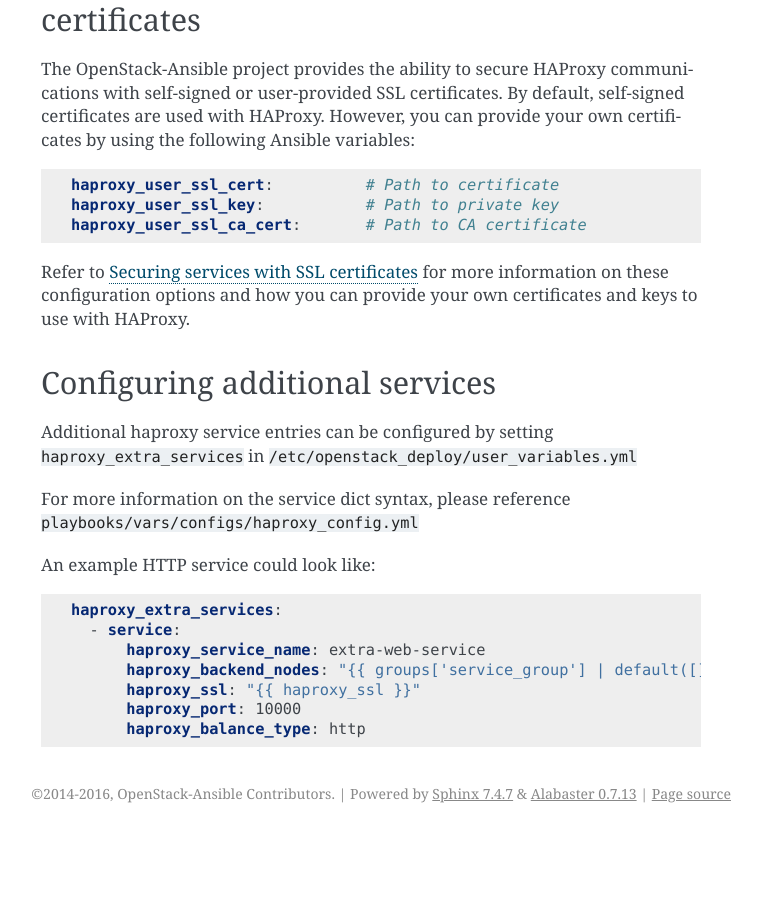
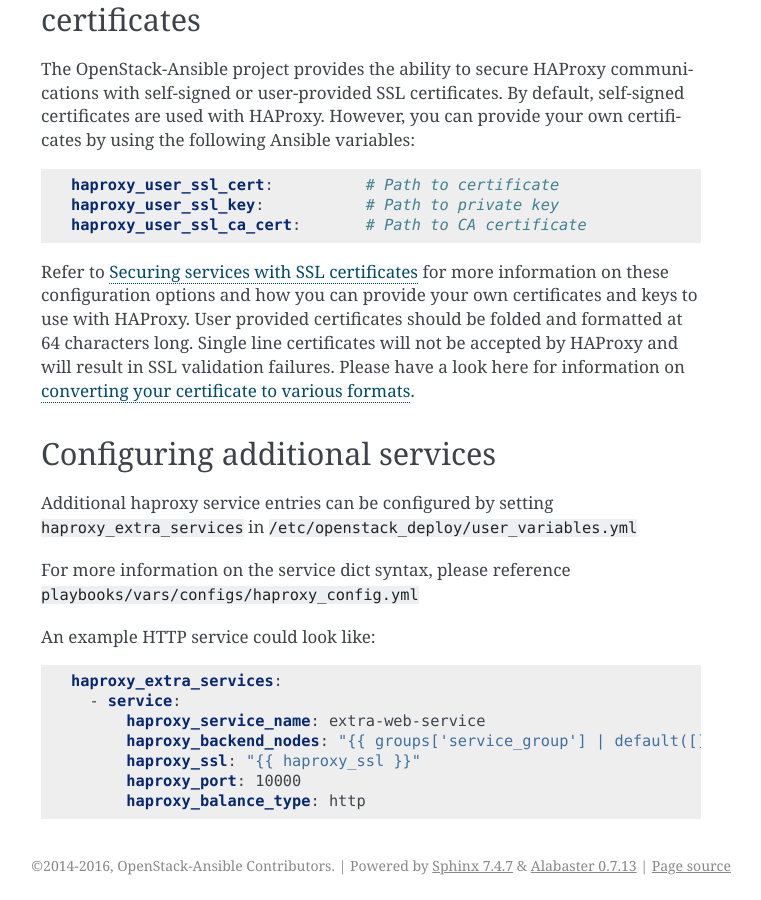
Before and after one commit to openstack/openstack-ansible-haproxy_server, a Sphinx documentation site: the page built from doc/source/configure-haproxy.rst, in a window 1280 px wide and 900 px high, scrolled down 2711 px. Shown: the whole window, without its empty margins (379-1140 px from the left). Built offline with Sphinx 7.4.7, drawn with Linux system fonts in a browser that asks for light colours; the version number could not be read and is left out; before the commit the page ends 3544 px from its top, so only the background shows below that.

Commit message:
Add note about SSL certificate formatting
Change-Id: I796e2cb0c1824e12f428a38f7e4b69ae849c6baa
Signed-off-by: Kevin Carter <kevin.carter@rackspace.com>

```diff
--- a/doc/source/configure-haproxy.rst
+++ b/doc/source/configure-haproxy.rst
@@ -141,7 +141,11 @@ provide your own certificates by using the following Ansible variables:
 
 Refer to `Securing services with SSL certificates`_ for more information on
 these configuration options and how you can provide your own
-certificates and keys to use with HAProxy.
+certificates and keys to use with HAProxy. User provided certificates should
+be folded and formatted at 64 characters long. Single line certificates
+will not be accepted by HAProxy and will result in SSL validation failures.
+Please have a look here for information on `converting your certificate to
+various formats <https://search.thawte.com/support/ssl-digital-certificates/index?page=content&actp=CROSSLINK&id=SO26449>`_.
 
 .. _Securing services with SSL certificates: configure-sslcertificates.html
 
```
